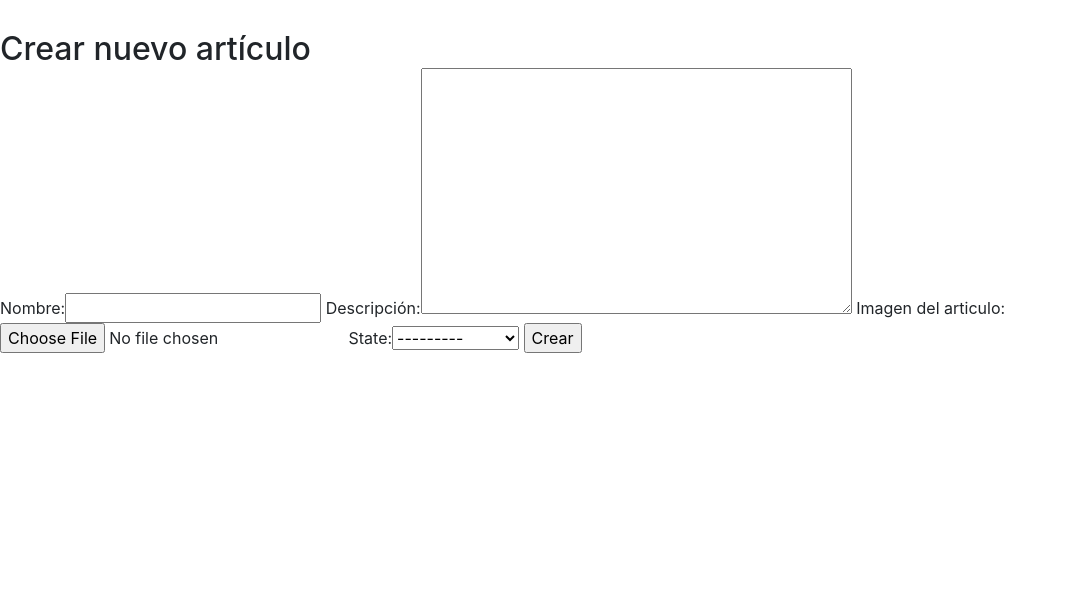
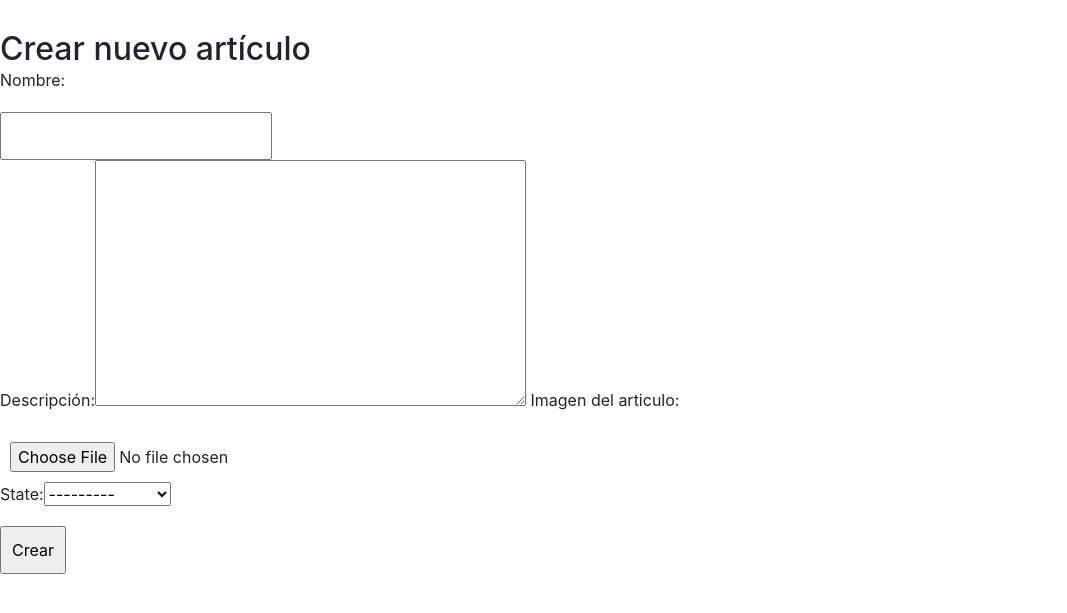
Before and after one commit to DCC-CC4401/2018-1-Soft-of-War-T4, a Django app: page /article/create/ in a window 1280 px wide. Shown: the part 78-691 px from the top of the page, without its empty margins (0-1067 px from the left). Run offline with Django 3.2, Linux system fonts and the light colour scheme; the visitor is signed in with stand-in values (Sample User, id 1); some libraries are stand-ins or nearby versions.

Commit message:
Req 61 add css

```diff
--- a/cc4401Inventory/articlesApp/static/articlesApp/css/article.css
+++ b/cc4401Inventory/articlesApp/static/articlesApp/css/article.css
@@ -29,3 +29,10 @@
 .block-title {
     margin-bottom: 10px;
 }
+
+.site-form input, site-form textarea{
+    display: block;
+    margin: 20px 0 0 0;
+    padding: 10px;
+
+}
--- a/cc4401Inventory/articlesApp/templates/article_create.html
+++ b/cc4401Inventory/articlesApp/templates/article_create.html
@@ -2,6 +2,7 @@
 {% extends 'application_layout.html' %}
 
 {% load static %}
+
 
 {% block title %}
   Crear artículo
```
